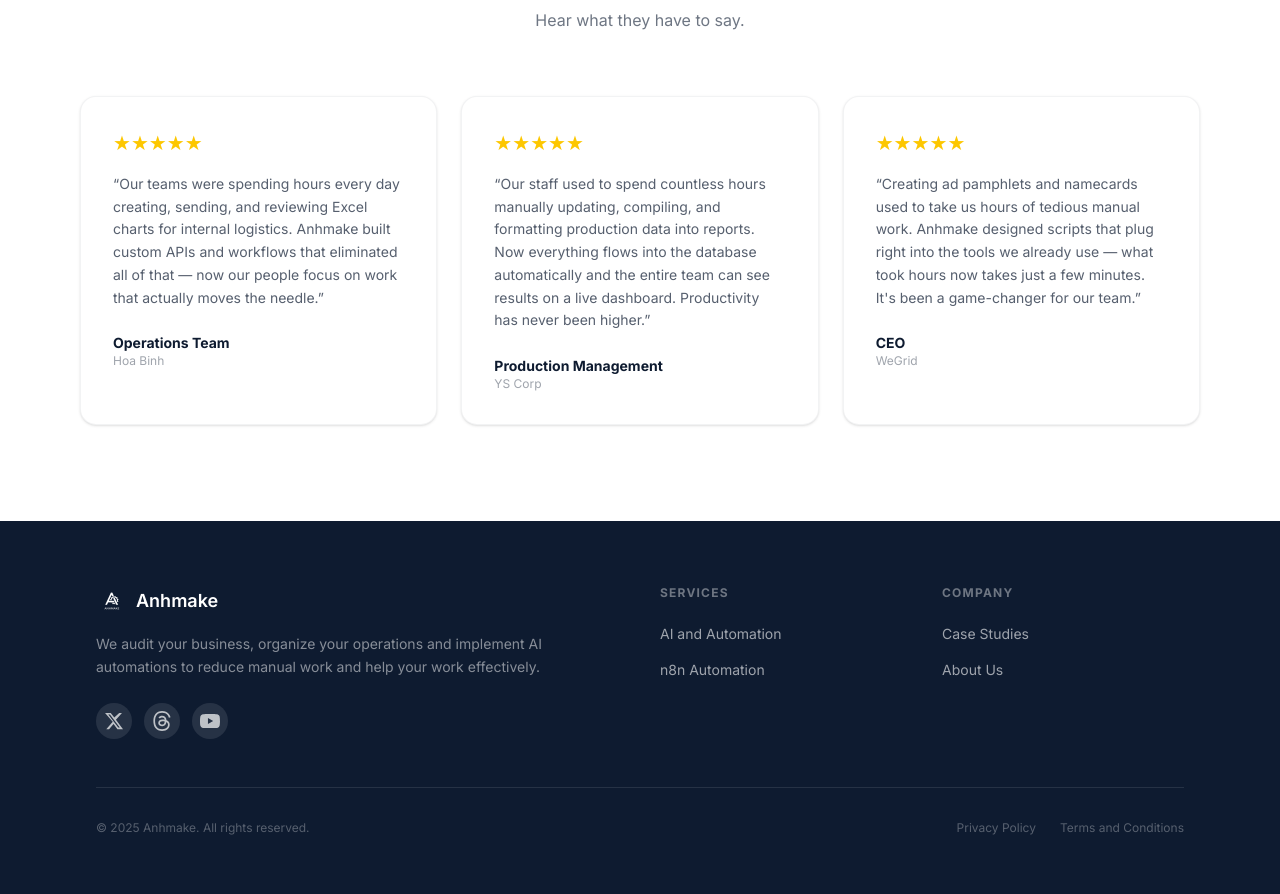
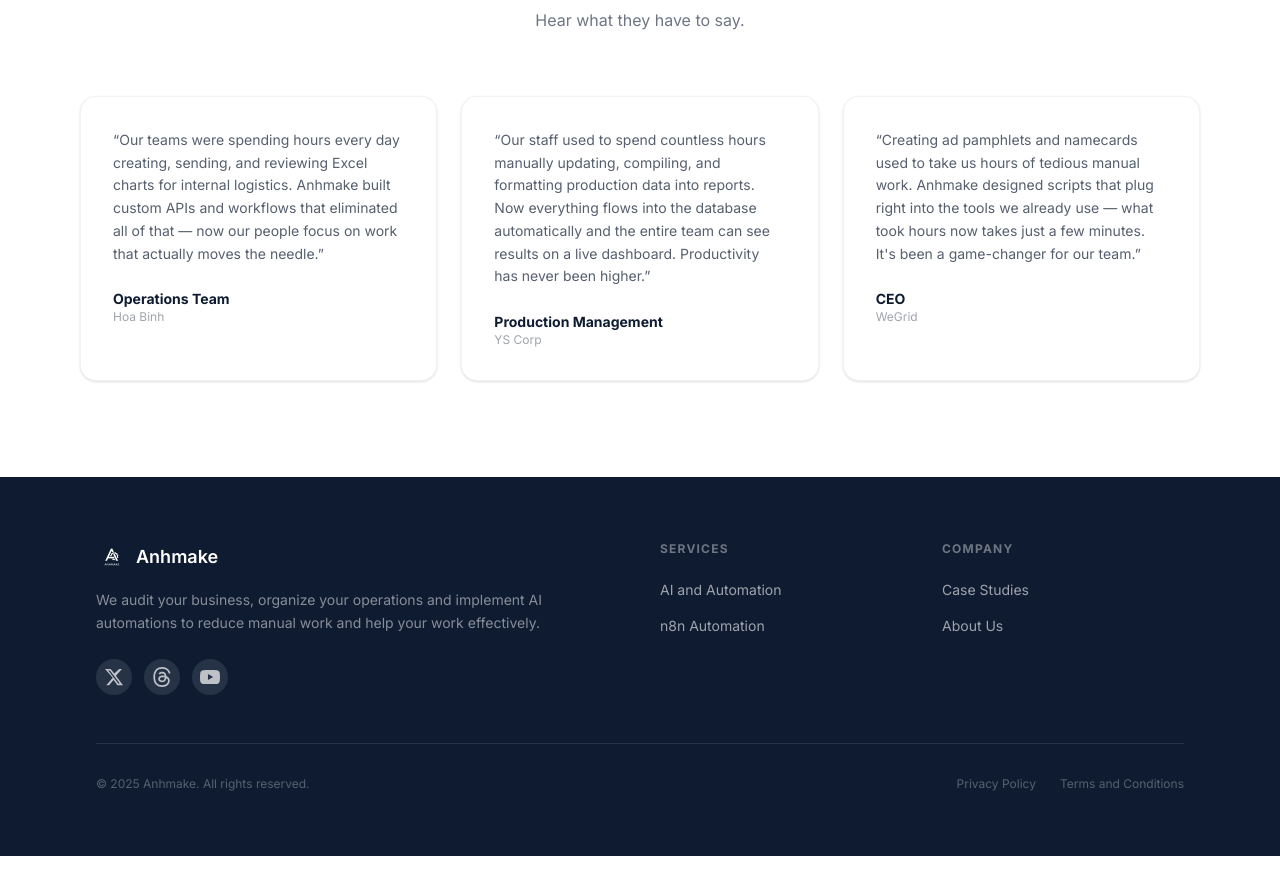
Before and after one commit to borinomi/anhmake, a Next.js app: page /ai-automation in a window 1280 px wide. Shown: the part 4780-5674 px from the top of the page. After the commit the page ends 5636 px from the top, so only its background shows below. Built offline with nearby package versions, Linux system fonts and the light colour scheme.

Commit message:
fix: remove star ratings from AI page testimonials

```diff
--- a/app/ai-automation/page.tsx
+++ b/app/ai-automation/page.tsx
@@ -340,7 +340,6 @@ export default function AIAutomationPage() {
           <div className="grid grid-cols-1 md:grid-cols-3 gap-6">
             {cases.map((c, i) => (
               <div key={i} className="bg-white rounded-2xl p-8 border border-axe-dark/5 shadow-sm">
-                <div className="text-yellow-400 text-xl mb-4">★★★★★</div>
                 <p className="text-axe-dark/70 text-sm leading-relaxed mb-6">&ldquo;{c.quote}&rdquo;</p>
                 <div>
                   <p className="font-bold text-axe-dark text-sm">{c.author}</p>
```
